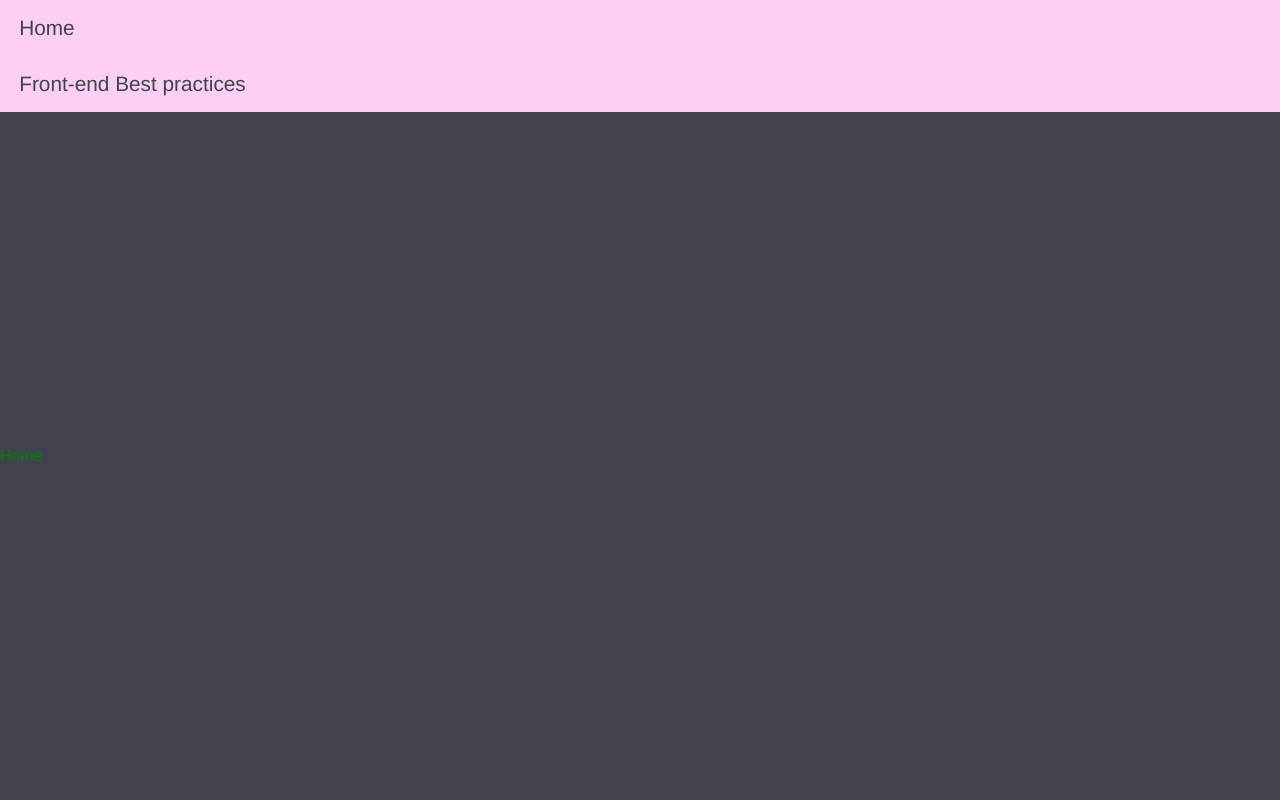
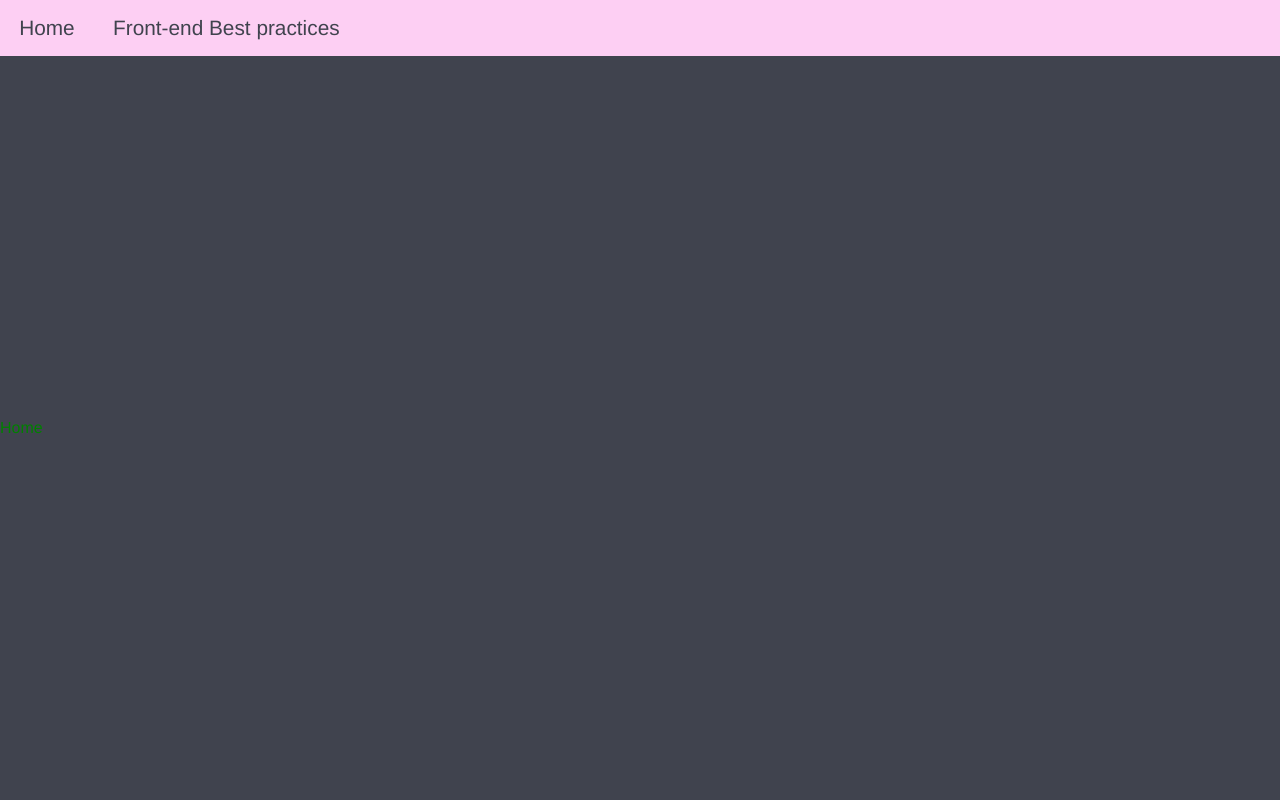
Before and after one commit to soraya2/minor-wafs, a plain HTML site: page week1/opdracht5-spa/index.html in a window 1280 px wide. Drawn offline with Linux system fonts and the light colour scheme.

Commit message:
display change

```diff
--- a/week1/opdracht5-spa/static/css/main.css
+++ b/week1/opdracht5-spa/static/css/main.css
@@ -32,7 +32,7 @@ section > nav {
 }
 
 section > nav > ul {
-	display: inherit;
+	display: flex;
 }
 
 section > nav > ul > li{
```
